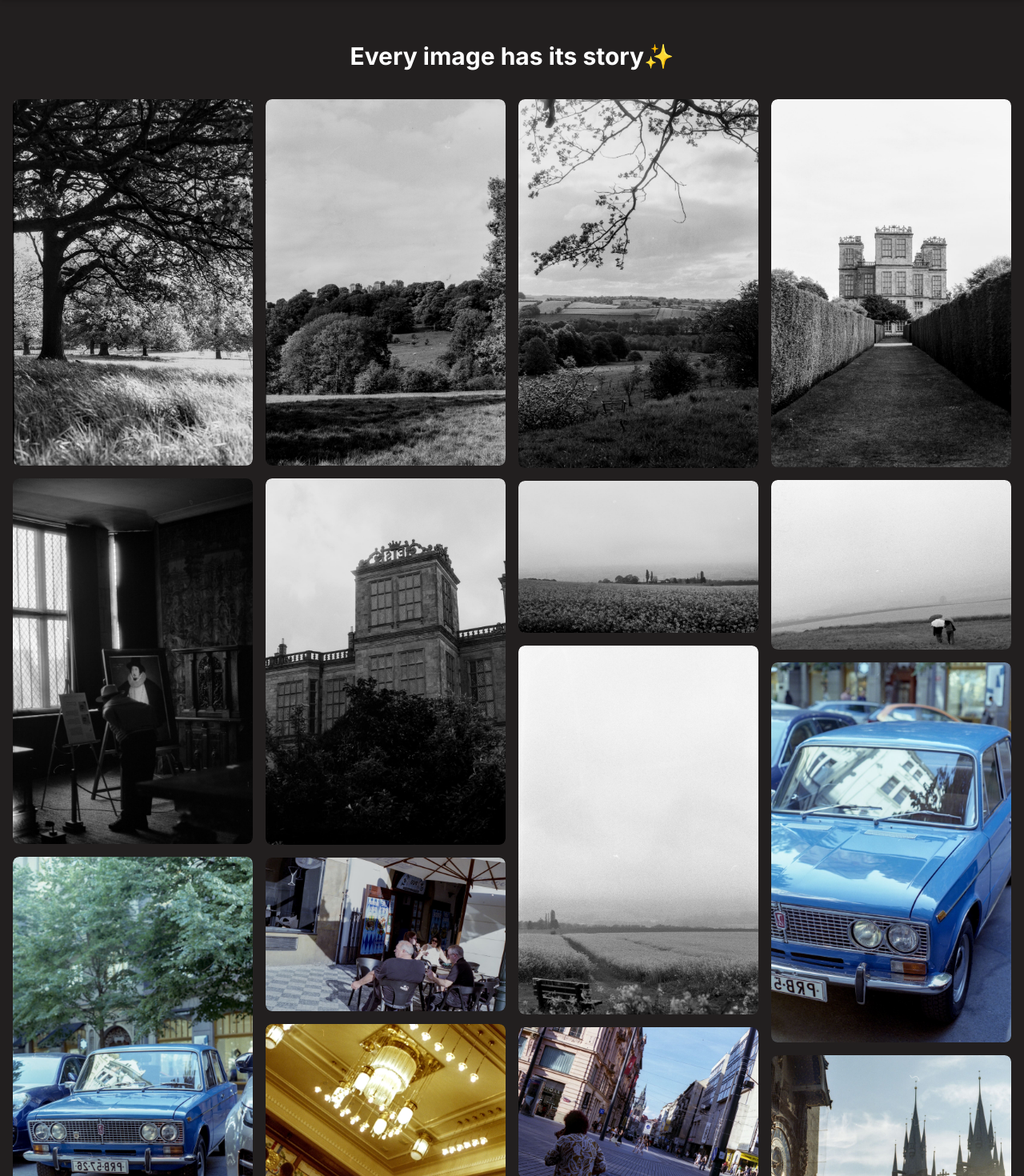
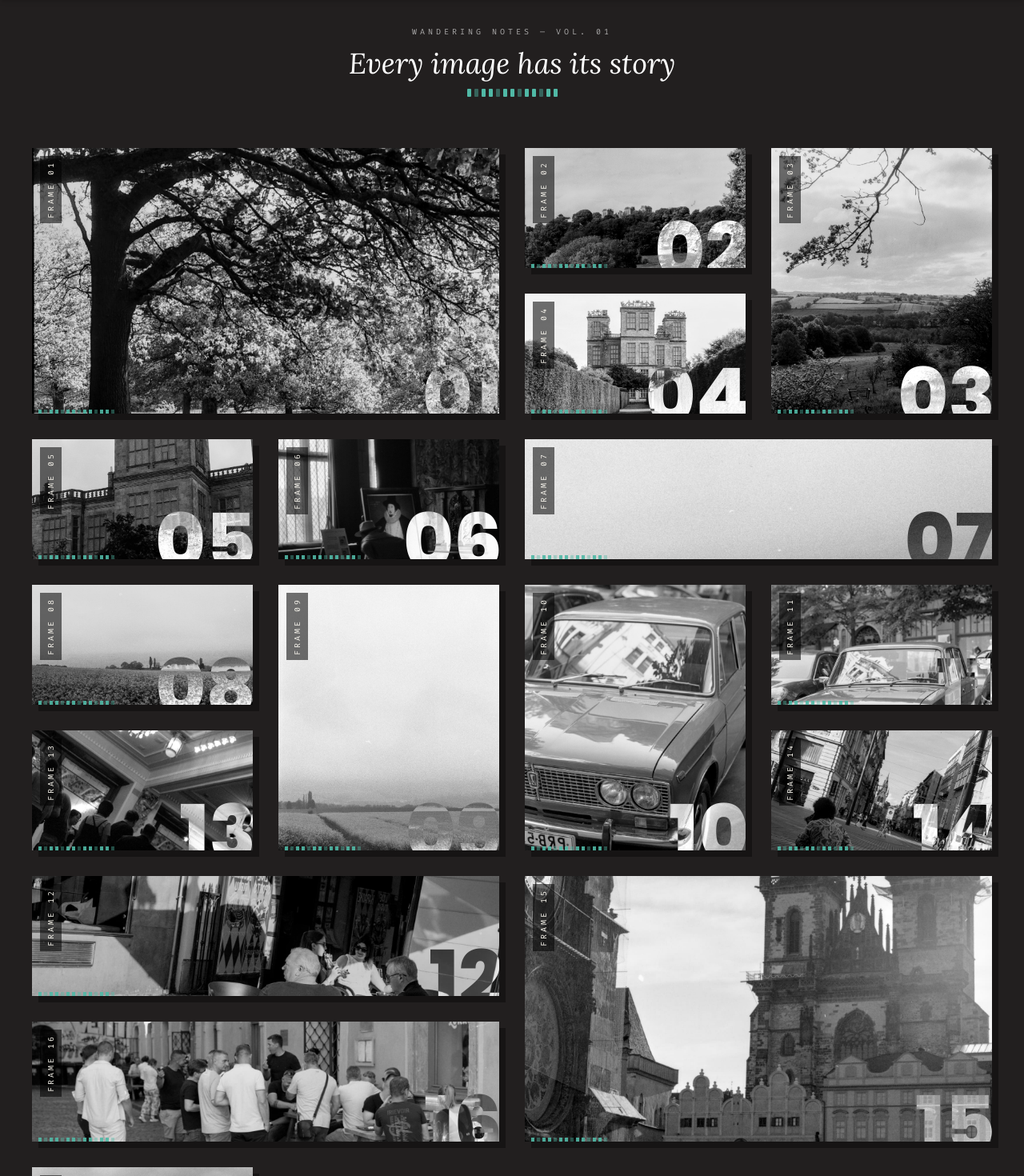
Before and after one commit to leonjretr/portfolio-react, a React (Vite) app: page /blog in a window 1280 px wide. Shown: the part 80-1550 px from the top of the page at 80% size. Built offline with nearby package versions, Linux system fonts and the light colour scheme; no server answers.

Commit message:
changed: MosaicGallery.tsx improved; BlogPage.tsx improved;

```diff
--- a/src/components/gallery/MosaicGallery.tsx
+++ b/src/components/gallery/MosaicGallery.tsx
@@ -2,40 +2,52 @@ import {useEffect, useMemo, useState} from "react";
 import {motion, AnimatePresence} from "framer-motion";
 import {IoIosArrowDown} from "react-icons/io";
 import {IoMdClose} from "react-icons/io";
-import {IoChevronBack, IoChevronForward, IoExpandOutline} from "react-icons/io5";
+import {IoChevronBack, IoChevronForward} from "react-icons/io5";
 
 interface GalleryImage {
     img: string;
     text: string;
     width: number;
     height: number;
+    tag: string;
+    span: { c: number; r: number };
 }
 
 const images: GalleryImage[] = [
-    {img: "/gallery/img002.jpg", text: "", width: 1600, height: 2442},
-    {img: "/gallery/img013.jpg", text: "", width: 1600, height: 2441},
-    {img: "/gallery/img014.jpg", text: "", width: 1600, height: 2459},
-    {img: "/gallery/img015.jpg", text: "", width: 1600, height: 2453},
-    {img: "/gallery/img029.jpg", text: "", width: 1600, height: 2444},
-    {img: "/gallery/img048.jpg", text: "", width: 1600, height: 2439},
-    {img: "/gallery/img057.jpg", text: "", width: 1600, height: 1130},
-    {img: "/gallery/img072.jpg", text: "", width: 1600, height: 1012},
-    {img: "/gallery/img074.jpg", text: "", width: 1600, height: 2457},
-    {img: "/gallery/img085.jpg", text: "", width: 1600, height: 2533},
-    {img: "/gallery/img087.jpg", text: "", width: 1600, height: 2533},
-    {img: "/gallery/img103.jpg", text: "", width: 1600, height: 1024},
-    {img: "/gallery/img113.jpg", text: "", width: 1600, height: 2295},
-    {img: "/gallery/img121.jpg", text: "", width: 1600, height: 1008},
-    {img: "/gallery/img128.jpg", text: "", width: 1600, height: 2512},
-    {img: "/gallery/img176.jpg", text: "", width: 1600, height: 998},
-    {img: "/gallery/img197.jpg", text: "", width: 1600, height: 2502},
+    {img: "/gallery/img002.jpg", text: "", width: 1600, height: 2442, tag: "FRAME 01", span: {c: 2, r: 2}},
+    {img: "/gallery/img013.jpg", text: "", width: 1600, height: 2441, tag: "FRAME 02", span: {c: 1, r: 1}},
+    {img: "/gallery/img014.jpg", text: "", width: 1600, height: 2459, tag: "FRAME 03", span: {c: 1, r: 2}},
+    {img: "/gallery/img015.jpg", text: "", width: 1600, height: 2453, tag: "FRAME 04", span: {c: 1, r: 1}},
+    {img: "/gallery/img029.jpg", text: "", width: 1600, height: 2444, tag: "FRAME 05", span: {c: 1, r: 1}},
+    {img: "/gallery/img048.jpg", text: "", width: 1600, height: 2439, tag: "FRAME 06", span: {c: 1, r: 1}},
+    {img: "/gallery/img057.jpg", text: "", width: 1600, height: 1130, tag: "FRAME 07", span: {c: 2, r: 1}},
+    {img: "/gallery/img072.jpg", text: "", width: 1600, height: 1012, tag: "FRAME 08", span: {c: 1, r: 1}},
+    {img: "/gallery/img074.jpg", text: "", width: 1600, height: 2457, tag: "FRAME 09", span: {c: 1, r: 2}},
+    {img: "/gallery/img085.jpg", text: "", width: 1600, height: 2533, tag: "FRAME 10", span: {c: 1, r: 2}},
+    {img: "/gallery/img087.jpg", text: "", width: 1600, height: 2533, tag: "FRAME 11", span: {c: 1, r: 1}},
+    {img: "/gallery/img103.jpg", text: "", width: 1600, height: 1024, tag: "FRAME 12", span: {c: 2, r: 1}},
+    {img: "/gallery/img113.jpg", text: "", width: 1600, height: 2295, tag: "FRAME 13", span: {c: 1, r: 1}},
+    {img: "/gallery/img121.jpg", text: "", width: 1600, height: 1008, tag: "FRAME 14", span: {c: 1, r: 1}},
+    {img: "/gallery/img128.jpg", text: "", width: 1600, height: 2512, tag: "FRAME 15", span: {c: 2, r: 2}},
+    {img: "/gallery/img176.jpg", text: "", width: 1600, height: 998, tag: "FRAME 16", span: {c: 2, r: 1}},
+    {img: "/gallery/img197.jpg", text: "", width: 1600, height: 2502, tag: "FRAME 17", span: {c: 1, r: 2}},
 ];
+
+export const Ticks = ({count = 13, className = ""}: { count?: number; className?: string }) => (
+    <div className={`flex gap-1 ${className}`}>
+        {Array.from({length: count}, (_, k) => (
+            <div
+                key={k}
+                className={`h-2.5 w-[5px] rounded-[1px] bg-greenDark dark:bg-greenNew ${k % 3 === 1 ? "opacity-45" : "opacity-100"}`}
+            />
+        ))}
+    </div>
+);
 
 const getColumnCount = () => {
     if (window.innerWidth >= 1024) return 4;
     if (window.innerWidth >= 768) return 3;
-    if (window.innerWidth >= 385) return 2;
-    return 1;
+    return 2;
 };
 
 const useColumnCount = () => {
@@ -61,21 +73,11 @@ const useColumnCount = () => {
 const MosaicGallery = () => {
     const columnCount = useColumnCount();
 
-    const columns = useMemo(() => {
-        const cols: { image: GalleryImage; index: number }[][] = Array.from({length: columnCount}, () => []);
-        const heights = new Array(columnCount).fill(0);
-        images.forEach((image, index) => {
-            const shortest = heights.indexOf(Math.min(...heights));
-            cols[shortest].push({image, index});
-            heights[shortest] += image.height / image.width;
-        });
-        return cols;
-    }, [columnCount]);
-
     const [selectedIndex, setSelectedIndex] = useState<number | null>(null);
     const [openedImg, setOpenedImg] = useState<string | null>(null);
     const [descriptionOpen, setDescriptionOpen] = useState(false);
     const [loadedImages, setLoadedImages] = useState<Set<string>>(new Set());
+    const [revealed, setRevealed] = useState(false);
 
     const selected = selectedIndex !== null ? images[selectedIndex] : null;
 
@@ -105,14 +107,20 @@ const MosaicGallery = () => {
     }, [selected]);
 
     useEffect(() => {
+        if (selectedIndex === null) return;
+        setRevealed(false);
+        const t = setTimeout(() => setRevealed(true), 60);
         const onKey = (e: KeyboardEvent) => {
             if (e.key === "Escape") closeModal();
             if (e.key === "ArrowRight") goNext();
             if (e.key === "ArrowLeft") goPrev();
         };
         window.addEventListener("keydown", onKey);
-        return () => window.removeEventListener("keydown", onKey);
-    }, []);
+        return () => {
+            clearTimeout(t);
+            window.removeEventListener("keydown", onKey);
+        };
+    }, [selectedIndex]);
 
     useEffect(() => {
         if (selectedIndex === null) return;
@@ -124,48 +132,59 @@ const MosaicGallery = () => {
         preload((selectedIndex - 1 + images.length) % images.length);
     }, [selectedIndex]);
 
+    const memoizedImages = useMemo(() => images, []);
+
     return (
         <div className="relative">
-            <div className="flex gap-4 p-4">
-                {columns.map((column, colIndex) => (
-                    <div key={colIndex} className="flex flex-1 flex-col gap-4">
-                        {column.map(({image, index}, localIdx) => !selected || image.img !== openedImg ? (
+            <div
+                className="grid gap-5 sm:gap-6 lg:gap-8 p-4 sm:p-8 lg:p-10 [grid-auto-flow:dense] [container-type:inline-size]"
+                style={{gridTemplateColumns: `repeat(${columnCount}, 1fr)`, gridAutoRows: "150px"}}
+            >
+                {memoizedImages.map((image, index) => image.img !== openedImg || !selected ? (
                     <motion.button
                         key={image.img}
-                                layoutId={image.img} // link this card to the modal
+                        layoutId={image.img}
                         onClick={() => openImage(index)}
                         initial={{opacity: 0, y: 24}}
                         whileInView={{opacity: 1, y: 0}}
                         viewport={{once: true, margin: "-60px"}}
-                                transition={{duration: 0.45, delay: Math.min(localIdx * 0.05, 0.4)}}
-                                className="group relative block w-full cursor-zoom-in overflow-hidden rounded-lg"
+                        transition={{duration: 0.45, delay: Math.min((index % 6) * 0.06, 0.36)}}
+                        style={{
+                            gridColumn: `span ${Math.min(image.span.c, columnCount)}`,
+                            gridRow: `span ${image.span.r}`,
+                        }}
+                        className="group relative block w-full h-full overflow-hidden bg-bgDarkColor cursor-zoom-in shadow-[8px_8px_0_0_rgba(0,0,0,0.35)] hover:shadow-[14px_14px_0_0_#50B9A6] hover:-translate-x-1.5 hover:-translate-y-1.5 transition-[box-shadow,transform] duration-300"
                     >
                         {!loadedImages.has(image.img) && (
                             <div
-                                        className="absolute inset-0 animate-pulse rounded-lg bg-textWarm/10 dark:bg-white/10"
+                                className="absolute inset-0 animate-pulse bg-white/10"
                                 style={{aspectRatio: `${image.width} / ${image.height}`}}
                             />
                         )}
-                                <motion.img
-                                    whileHover={{scale: 1.08}}
-                                    transition={{duration: 0.3}}
-                                    loading={"lazy"}
+                        <img
+                            loading="lazy"
                             onLoad={() => markLoaded(image.img)}
                             src={image.img}
                             alt=""
-                                    style={{aspectRatio: `${image.width} / ${image.height}`}}
-                                    className={`rounded-lg w-full h-auto object-cover transition-opacity duration-500 ${
+                            className={`h-full w-full object-cover grayscale transition-[filter,transform,opacity] duration-700 ease-out group-hover:grayscale-0 group-hover:scale-105 ${
                                 loadedImages.has(image.img) ? "opacity-100" : "opacity-0"
                             }`}
                         />
                         <div
-                                    className="pointer-events-none absolute inset-0 flex items-center justify-center bg-gradient-to-t from-black/40 via-black/0 to-black/0 opacity-0 transition-opacity duration-300 group-hover:opacity-100">
-                                    <IoExpandOutline className="text-3xl text-white drop-shadow"/>
+                            className="pointer-events-none absolute -right-1 bottom-[-0.28em] font-poppinsFont font-extrabold leading-none text-white mix-blend-difference text-[clamp(40px,9cqw,96px)]">
+                            {String(index + 1).padStart(2, "0")}
+                        </div>
+                        <div
+                            className="absolute left-2.5 top-2.5 [writing-mode:vertical-rl] rotate-180 bg-black/55 px-1.5 py-1.5 font-terminalFont text-[10px] tracking-[3px] text-creamColor">
+                            {image.tag}
+                        </div>
+                        <div className="pointer-events-none absolute inset-x-0 bottom-0 flex h-1.5 items-end gap-[3px] px-2">
+                            {Array.from({length: 14}, (_, k) => (
+                                <div key={k} className={`h-[5px] w-1 bg-greenNew ${k % 3 === 1 ? "opacity-40" : "opacity-90"}`}/>
+                            ))}
                         </div>
                     </motion.button>
                 ) : null)}
-                    </div>
-                ))}
             </div>
 
             {/* Modal */}
@@ -178,10 +197,9 @@ const MosaicGallery = () => {
                             animate={{opacity: 1}}
                             exit={{opacity: 0}}
                             transition={{duration: 0.35, ease: "easeInOut"}}
-                            className="fixed inset-0 bg-black/70 z-[55]"
-                            // onClick={closeModal}
+                            className="fixed inset-0 bg-black/80 z-[55]"
                         />
-                        <div className="fixed inset-0 z-[60] flex items-center justify-center">
+                        <div className="fixed inset-0 z-[60] flex items-center justify-center px-14">
                             <motion.button
                                 onClick={goPrev}
                                 whileTap={{scale: 0.9}}
@@ -190,13 +208,13 @@ const MosaicGallery = () => {
                                 <IoChevronBack/>
                             </motion.button>
 
+                            <div className="flex flex-col items-center gap-3">
                                 <motion.div
                                     layout
                                     layoutId={openedImg ?? undefined}
-                                className="relative rounded-lg overflow-hidden will-change-transform bg-neutral-900"
+                                    className="relative overflow-hidden will-change-transform bg-bgDarkColor shadow-[14px_14px_0_0_#50B9A6]"
                                     transition={{duration: 0.35, ease: "easeInOut"}}
                                 >
-
                                     <motion.img
                                         key={selected.img}
                                         initial={{opacity: 0}}
@@ -204,14 +222,21 @@ const MosaicGallery = () => {
                                         src={selected.img}
                                         alt=""
                                         style={{aspectRatio: `${selected.width} / ${selected.height}`}}
-                                    className="max-w-[80vw] max-h-[85vh] object-contain rounded-lg"
+                                        className={`max-w-[76vw] max-h-[72vh] object-contain transition-[filter] duration-700 ease-out ${
+                                            revealed ? "grayscale-0" : "grayscale"
+                                        }`}
                                         transition={{duration: 0.2, ease: "easeInOut"}}
                                     />
+                                    <div
+                                        className="absolute left-2.5 top-2.5 [writing-mode:vertical-rl] rotate-180 bg-black/55 px-1.5 py-1.5 font-terminalFont text-[10px] tracking-[3px] text-creamColor">
+                                        {selected.tag}
+                                    </div>
                                     <AnimatePresence>
-                                    {descriptionOpen && (<motion.div
-                                        className={"absolute bottom-0 left-0 right-0 bg-neutral-900 w-full p-5"}
+                                        {descriptionOpen && (
+                                            <motion.div
+                                                className="absolute bottom-0 left-0 right-0 w-full bg-bgDarkColor p-5"
                                                 layout
-                                        initial={{y: 80,}}
+                                                initial={{y: 80}}
                                                 animate={{y: 0}}
                                                 exit={{y: 200}}
                                                 transition={{
@@ -222,17 +247,14 @@ const MosaicGallery = () => {
                                                 <p className="text-sm text-gray-400 leading-relaxed font-interFont font-medium">
                                                     {selected.text}
                                                 </p>
-                                    </motion.div>)}
+                                            </motion.div>
+                                        )}
                                     </AnimatePresence>
-                                <div
-                                    className="absolute top-4 left-1/2 z-10 -translate-x-1/2 rounded-full bg-black/50 px-3 py-1 text-xs font-medium text-white">
-                                    {(selectedIndex ?? 0) + 1} / {images.length}
-                                </div>
                                     {selected.text && (
                                         <motion.button
                                             onClick={() => setDescriptionOpen(!descriptionOpen)}
                                             whileTap={{scale: 0.95}}
-                                        className={"absolute top-4 right-4 z-10 rounded-md active:scale-95 bg-black/50 text-white hover:bg-black/70 text-xl mob2:text-2xl p-1 mob1:p-2 mob2:p-3"}
+                                            className="absolute top-4 right-4 z-10 rounded-md active:scale-95 bg-black/50 text-white hover:bg-black/70 text-xl mob2:text-2xl p-1 mob1:p-2 mob2:p-3"
                                             transition={{layout: {duration: 0.6, ease: [0.22, 1, 0.36, 1]}}}>
                                             <IoIosArrowDown
                                                 className={`transition-transform duration-300 ${
@@ -244,11 +266,17 @@ const MosaicGallery = () => {
                                     <motion.button
                                         onClick={closeModal}
                                         whileTap={{scale: 0.95}}
-                                    className={"absolute top-4 left-4 z-10 rounded-md active:scale-95 bg-black/50 text-white hover:bg-black/70 text-xl mob2:text-2xl p-1 mob1:p-2 mob2:p-3"}
+                                        className="absolute top-4 left-4 z-10 rounded-md active:scale-95 bg-black/50 text-white hover:bg-black/70 text-xl mob2:text-2xl p-1 mob1:p-2 mob2:p-3"
                                         transition={{layout: {duration: 0.6, ease: [0.22, 1, 0.36, 1]}}}>
                                         <IoMdClose/>
                                     </motion.button>
                                 </motion.div>
+
+                                <div className="flex items-center gap-3 font-terminalFont text-xs text-creamColor">
+                                    <span>N&deg;{String((selectedIndex ?? 0) + 1).padStart(2, "0")} / {String(images.length).padStart(2, "0")}</span>
+                                    <Ticks count={11}/>
+                                </div>
+                            </div>
 
                             <motion.button
                                 onClick={goNext}
@@ -262,8 +290,7 @@ const MosaicGallery = () => {
                 )}
             </AnimatePresence>
         </div>
-    )
-        ;
+    );
 };
 
 export default MosaicGallery;
--- a/src/components/pages/BlogPage.tsx
+++ b/src/components/pages/BlogPage.tsx
@@ -1,13 +1,16 @@
 import PageWrapper from "../wrappers/PageWrapper.tsx";
-import MosaicGallery from "../gallery/MosaicGallery.tsx";
+import MosaicGallery, {Ticks} from "../gallery/MosaicGallery.tsx";
 
 const BlogPage = () => {
     return (
         <div className={"min-h-screen bg-creamColor text-textWarm dark:bg-bgDarkColor dark:text-white scroll-smooth"}>
             <PageWrapper>
-                <div id={"bloghome"} className={"flex flex-col items-center justify-center pt-28 text-3xl font-bold font-interFont m-5"}>
-                    Every image has its story✨
-                    {/*<p> they may not be great, but I feel that they reflect my thought, my vision and myself. </p>*/}
+                <div id={"bloghome"} className={"flex flex-col items-center justify-center gap-3 pt-28 pb-6 px-5"}>
+                    <div className={"font-terminalFont text-[10px] tracking-[4px] opacity-60"}>WANDERING NOTES — VOL. 01</div>
+                    <h1 className={"text-center max-w-2xl font-niceFont italic font-normal text-3xl sm:text-4xl"}>
+                        Every image has its story
+                    </h1>
+                    <Ticks count={13}/>
                 </div>
                 <MosaicGallery/>
             </PageWrapper>
```
Lines whose indentation alone changed are shown as unchanged.
